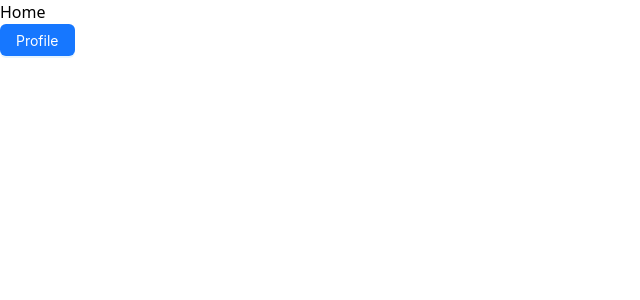
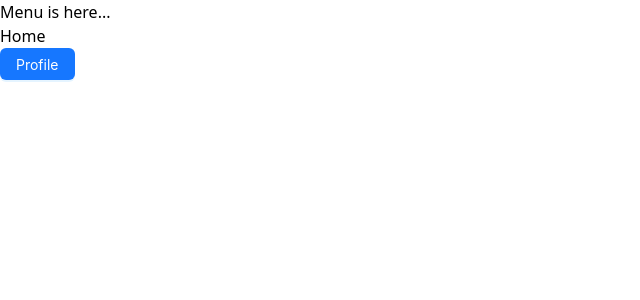
Before and after one commit to chen7david/entix-web, a React (Vite) app: page /#/ in a window 1280 px wide. Shown: the top 300 px of the page, without its empty margins (0-640 px from the left). Built offline with nearby package versions, Linux system fonts and the light colour scheme.

Commit message:
feat: added root layout

```diff
--- /dev/null
+++ b/src/layouts/RootLayout.tsx
@@ -0,0 +1,11 @@
+import { Outlet } from "react-router-dom";
+
+export const RootLayout = () => {
+  return (
+    <div>
+      {/* add menu here ... */}
+      Menu is here...
+      <Outlet />
+    </div>
+  );
+};
--- a/src/routes.tsx
+++ b/src/routes.tsx
@@ -4,15 +4,18 @@ import { LoginPage } from "./pages/Login";
 import { RegisterPage } from "./pages/Register";
 import { ProfilePage } from "./pages/Profile";
 import { NotFoundPage } from "./pages/NotFound";
+import { RootLayout } from "./layouts/RootLayout";
 
 export const RouterContent = () => {
   return (
     <Routes>
-      <Route path="/" element={<HomePage />} />
-      <Route path="/login" element={<LoginPage />} />
-      <Route path="/register" element={<RegisterPage />} />
-      <Route path="/profile" element={<ProfilePage />} />
-      <Route path="*" element={<NotFoundPage />} />
+      <Route path="/" element={<RootLayout />}>
+        <Route path="/" element={<HomePage />} />
+        <Route path="/login" element={<LoginPage />} />
+        <Route path="/register" element={<RegisterPage />} />
+        <Route path="/profile" element={<ProfilePage />} />
+        <Route path="*" element={<NotFoundPage />} />
+      </Route>
     </Routes>
   );
 };
```
